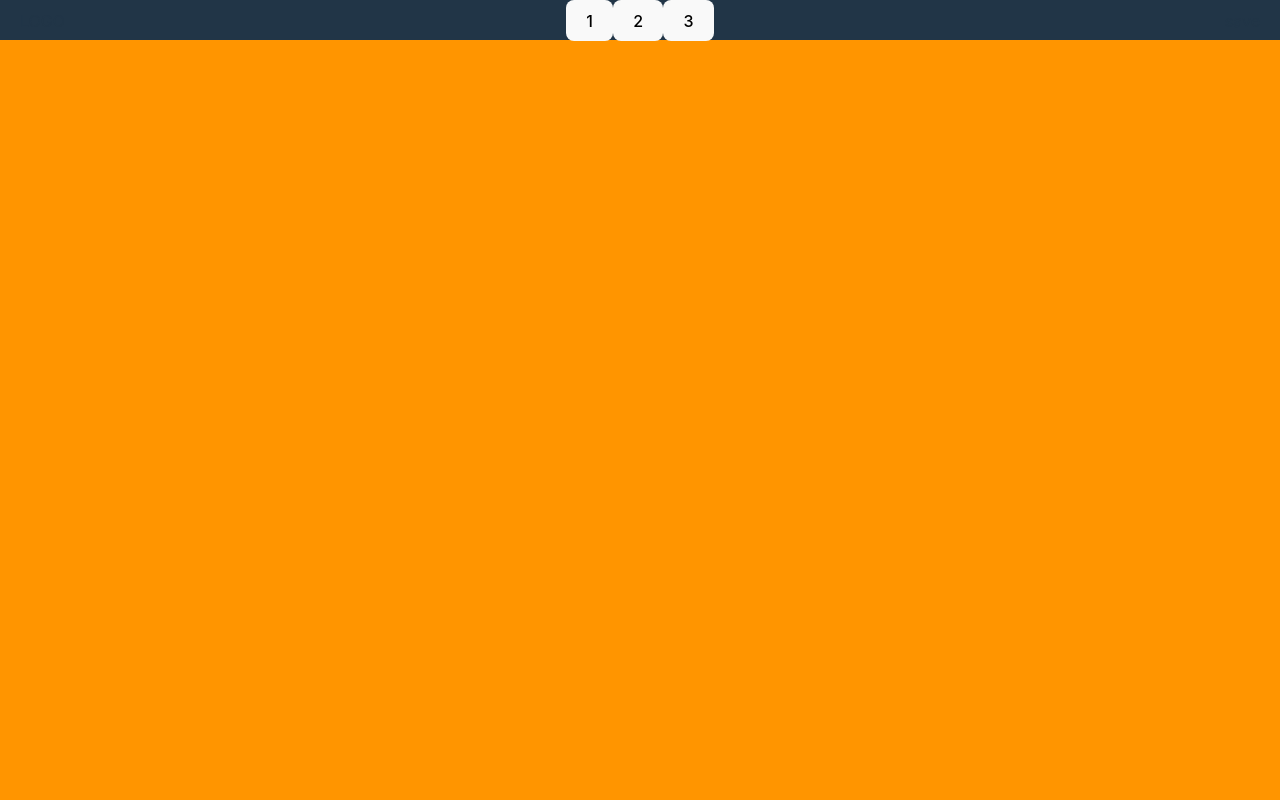
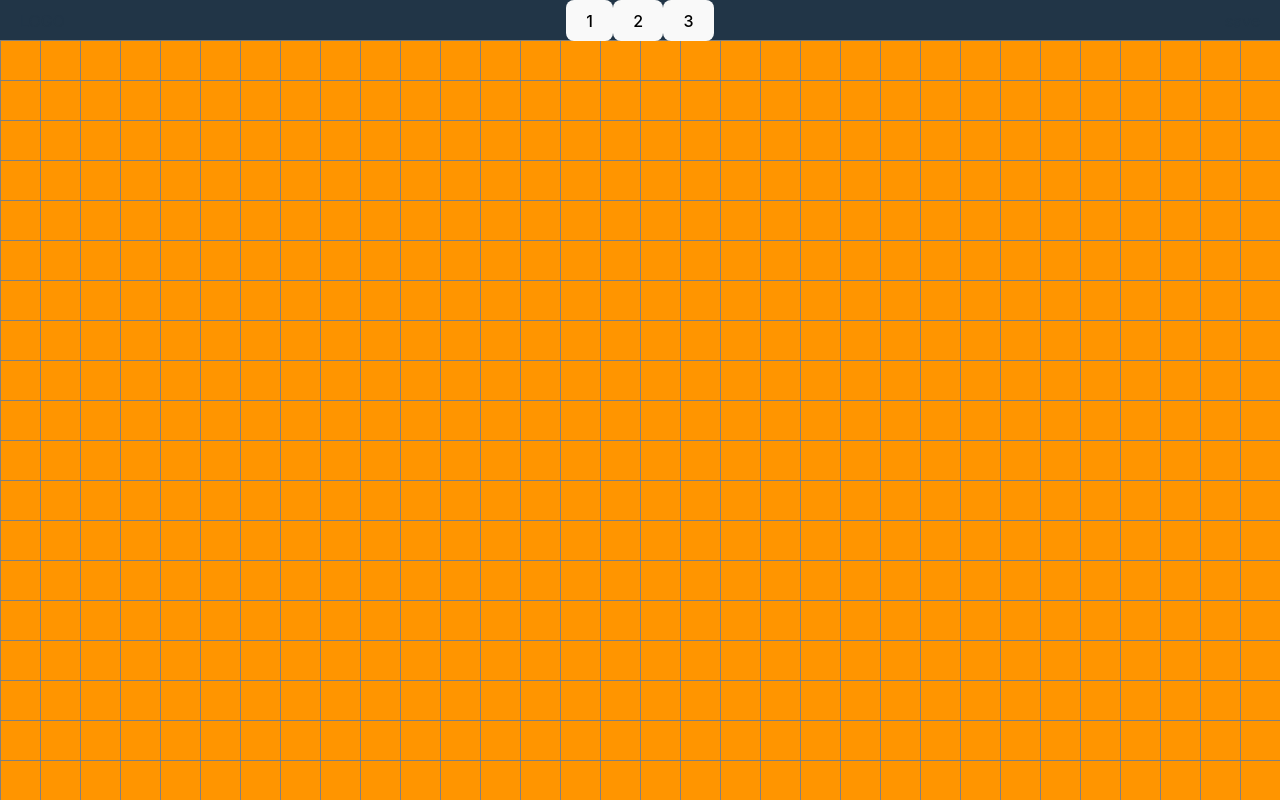
Before and after one commit to aandrepingu/FoCSTools, a React (Vite) app in the folder FoCSTools Site/: page / in a window 1280 px wide. Built offline with nearby package versions, Linux system fonts and the light colour scheme.

Commit message:
Update index.css

```diff
--- a/FoCSTools Site/src/index.css
+++ b/FoCSTools Site/src/index.css
@@ -30,6 +30,9 @@ body {
   min-width: 320px;
   min-height: 100vh;
   background-color: rgb(255, 149, 0);
+  background-size: 40px 40px;
+  background-image: linear-gradient(to right, grey 1px, transparent 1px),
+    linear-gradient(to bottom, grey 1px, transparent 1px);
 }
 
 h1 {
```
